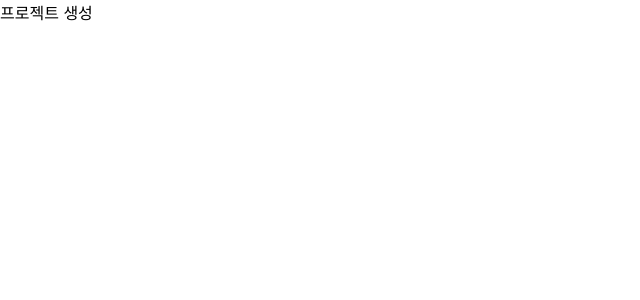
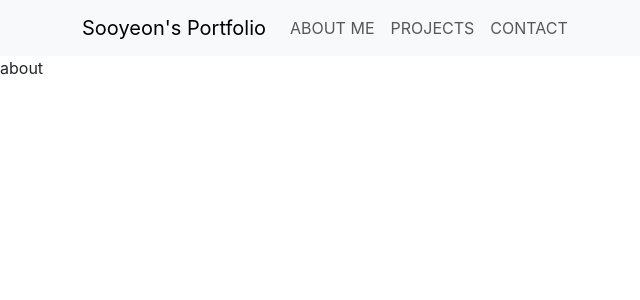
Before and after one commit to Sooooyeon/Profile, a React (Create React App) app: page / in a window 1280 px wide. Shown: the top 300 px of the page, without its empty margins (0-640 px from the left). Built offline with nearby package versions, Linux system fonts and the light colour scheme.

Commit message:
feat: router 설정

```diff
--- a/package.json
+++ b/package.json
@@ -10,8 +10,12 @@
     "@types/node": "^16.18.98",
     "@types/react": "^18.3.3",
     "@types/react-dom": "^18.3.0",
+    "@types/react-router-dom": "^5.3.3",
+    "bootstrap": "^5.3.3",
     "react": "^18.3.1",
+    "react-bootstrap": "^2.10.2",
     "react-dom": "^18.3.1",
+    "react-router-dom": "^6.23.1",
     "react-scripts": "5.0.1",
     "typescript": "^4.9.5",
     "web-vitals": "^2.1.4"
--- a/public/index.html
+++ b/public/index.html
@@ -11,6 +11,9 @@
   <link rel="manifest" href="%PUBLIC_URL%/manifest.json" />
 
   <title>React App</title>
+
+  <link rel="stylesheet" href="https://cdn.jsdelivr.net/npm/bootstrap@5.3.2/dist/css/bootstrap.min.css"
+    integrity="sha384-T3c6CoIi6uLrA9TneNEoa7RxnatzjcDSCmG1MXxSR1GAsXEV/Dwwykc2MPK8M2HN" crossorigin="anonymous" />
 </head>
 
 <body>
--- a/src/App.tsx
+++ b/src/App.tsx
@@ -1,12 +1,23 @@
 import React from 'react';
-import logo from './logo.svg';
 import './App.css';
+import Menu from './components/Menu';
+import { Route, Routes } from 'react-router-dom';
+import AboutMe from './pages/AboutMe';
+import Projects from './pages/Projects';
+import Contact from './pages/Contact';
 
 function App() {
   return (
-    <div>
-      프로젝트 생성
-    </div>
+    <>
+      <header>
+        <Menu></Menu>
+      </header>
+      <Routes>
+        <Route path="/" element={<AboutMe />} />
+        <Route path="/projects" element={<Projects />} />
+        <Route path="/contact" element={<Contact />} />
+      </Routes>
+    </>
   );
 }
 
--- /dev/null
+++ b/src/components/Menu.tsx
@@ -0,0 +1,21 @@
+import React from 'react'
+import { Container, Nav, Navbar } from 'react-bootstrap';
+
+type Props = {}
+
+function Menu({}: Props) {
+  return (
+    <Navbar bg="light" data-bs-theme="light">
+      <Container>
+        <Navbar.Brand href="#home">Sooyeon's Portfolio</Navbar.Brand>
+        <Nav className="me-auto">
+          <Nav.Link href="/">ABOUT ME</Nav.Link>
+          <Nav.Link href="/projects">PROJECTS</Nav.Link>
+          <Nav.Link href="/contact">CONTACT</Nav.Link>
+        </Nav>
+      </Container>
+    </Navbar>
+  )
+}
+
+export default Menu
--- a/src/index.tsx
+++ b/src/index.tsx
@@ -3,13 +3,16 @@ import ReactDOM from 'react-dom/client';
 import './index.css';
 import App from './App';
 import reportWebVitals from './reportWebVitals';
+import { BrowserRouter } from 'react-router-dom';
 
 const root = ReactDOM.createRoot(
   document.getElementById('root') as HTMLElement
 );
 root.render(
   <React.StrictMode>
-    <App />
+    <BrowserRouter>
+      <App />
+    </BrowserRouter>
   </React.StrictMode>
 );
 
--- /dev/null
+++ b/src/pages/AboutMe.tsx
@@ -0,0 +1,11 @@
+import React from 'react'
+
+type Props = {}
+
+function AboutMe({}: Props) {
+  return (
+    <div>about</div>
+  )
+}
+
+export default AboutMe
--- /dev/null
+++ b/src/pages/Contact.tsx
@@ -0,0 +1,11 @@
+import React from 'react'
+
+type Props = {}
+
+function Contact({}: Props) {
+  return (
+    <div>contact</div>
+  )
+}
+
+export default Contact
--- /dev/null
+++ b/src/pages/Projects.tsx
@@ -0,0 +1,11 @@
+import React from 'react'
+
+type Props = {}
+
+function Projects({}: Props) {
+  return (
+    <div>projects</div>
+  )
+}
+
+export default Projects
--- a/tsconfig.json
+++ b/tsconfig.json
@@ -11,7 +11,7 @@
     "esModuleInterop": true,
     "allowSyntheticDefaultImports": true,
     "strict": true,
-    "forceConsistentCasingInFileNames": true,
+    "forceConsistentCasingInFileNames": false,
     "noFallthroughCasesInSwitch": true,
     "module": "esnext",
     "moduleResolution": "node",
```
Also changed, not shown: 1 other file (tests, documents, lock files or other folders).
